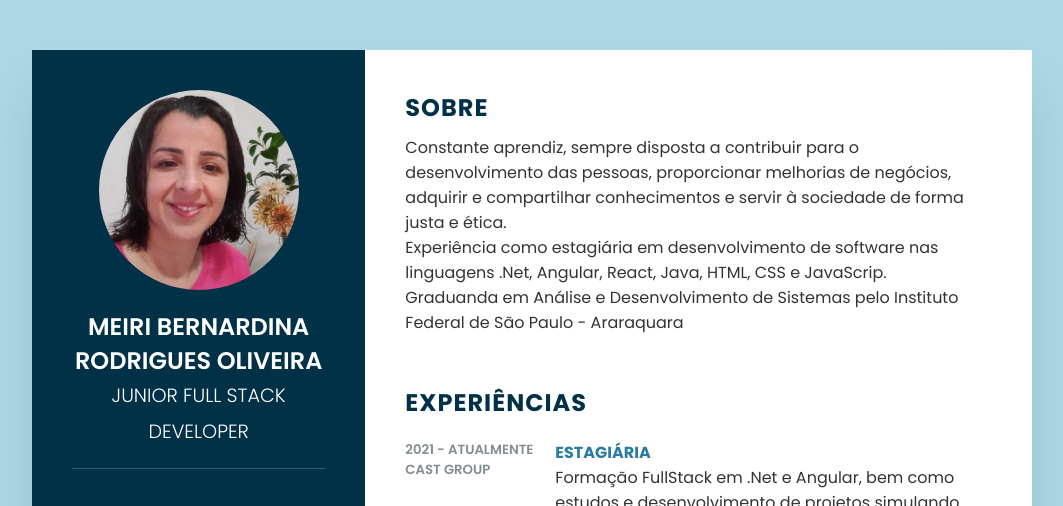
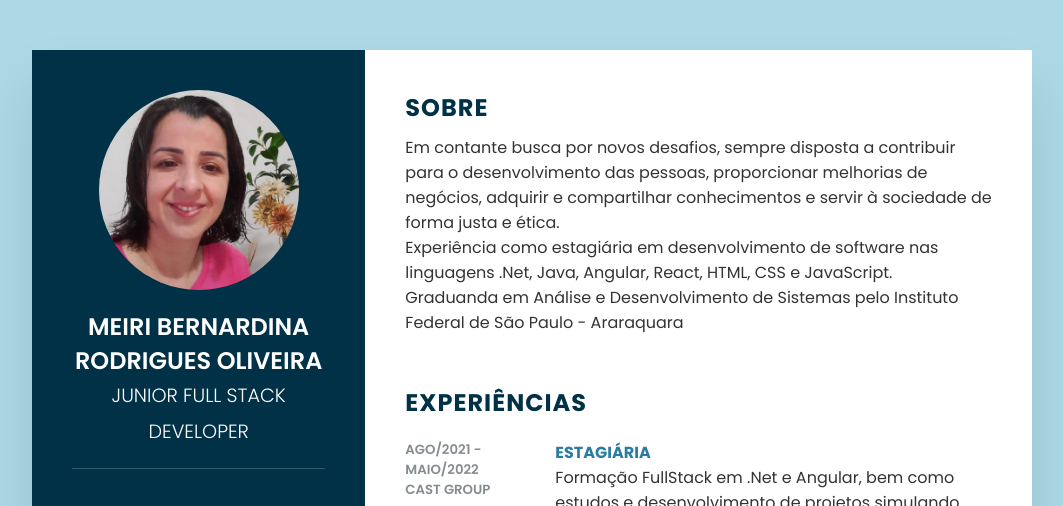
Before and after one commit to MeiriBernardina/cv-Mbro, a plain HTML site: page index.html in a window 1280 px wide. Shown: the top 506 px of the page, without its empty margins (108-1171 px from the left). Drawn offline with Linux system fonts and the light colour scheme.

Commit message:
atualização

```diff
--- a/index.html
+++ b/index.html
@@ -86,10 +86,10 @@
         <div class="right_Side">
             <div class="about">
                 <h2 class="title2">Sobre</h2>
-                <p>Constante aprendiz, sempre disposta a contribuir para o desenvolvimento das pessoas, proporcionar melhorias de negócios,
+                <p>Em contante busca por novos desafios, sempre disposta a contribuir para o desenvolvimento das pessoas, proporcionar melhorias de negócios,
                     adquirir e compartilhar conhecimentos e servir à sociedade de forma justa e ética. </p>
 
-                <p>Experiência como estagiária em desenvolvimento de software nas linguagens .Net, Angular, React, Java, HTML, CSS e JavaScrip.</p>
+                <p>Experiência como estagiária em desenvolvimento de software nas linguagens .Net, Java, Angular, React, HTML, CSS e JavaScript.</p>
 
                 <p>Graduanda em Análise e Desenvolvimento de Sistemas pelo Instituto Federal de São Paulo - Araraquara </p>
             </div>
@@ -97,7 +97,7 @@
                 <h2 class="title2">Experiências</h2>
                 <div class="box">
                     <div class="year_company">
-                        <h5>2021 - atualmente</h5>
+                        <h5>Ago/2021 - Maio/2022 </h5>
                         <h5>Cast Group</h5>
                     </div>
                     <div class="text">
```
